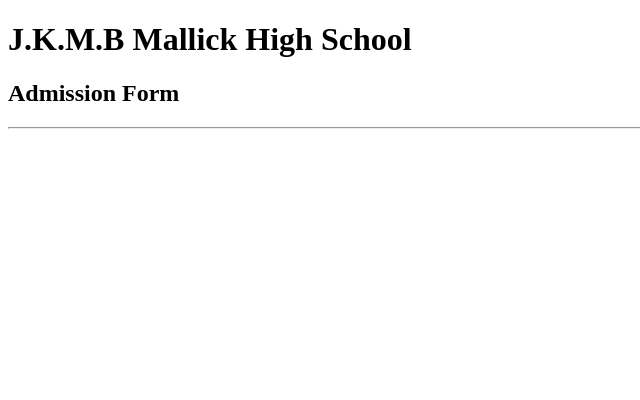
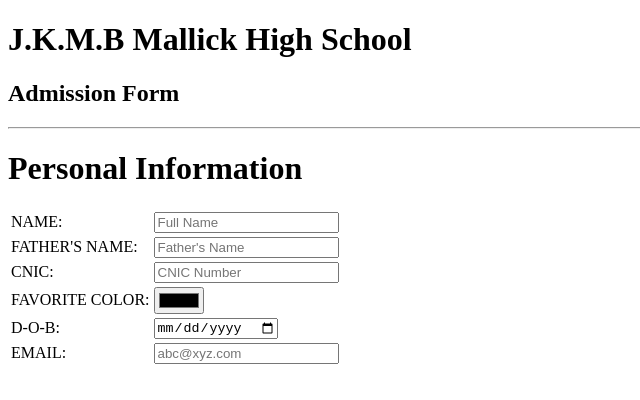
Before and after one commit to hamza-aamir-1/SMIT_Assignment_HTML_Form, a plain HTML site: page index.html in a window 1280 px wide. Shown: the whole page, without its empty margins (0-640 px from the left). Drawn offline with Linux system fonts and the light colour scheme.

Commit message:
Update index.html

```diff
--- a/index.html
+++ b/index.html
@@ -12,5 +12,37 @@
 <h2>Admission Form</h2>
 <hr>
 
+<form action="">
+<div>
+    <h1>Personal Information</h1>
+    <table>
+        <tr>
+            <td><label for="">NAME:</label></td>
+            <td><input type="text" placeholder="Full Name"></td>
+        </tr>
+        <tr>
+            <td><label for="">FATHER'S NAME:</label></td>
+            <td><input type="text" placeholder="Father's Name"></td>
+        </tr>
+        <tr>
+            <td><label for="">CNIC:</label></td>
+            <td><input type="number" placeholder="CNIC Number"></td>
+        </tr>
+        <tr>
+            <td><label for="">FAVORITE COLOR:</label></td>
+            <td><input type="color"></td>
+        </tr>
+        <tr>
+            <td><label for="">D-O-B:</label></td>
+            <td><input type="date"></td>
+        </tr>
+        <tr>
+            <td><label for="">EMAIL:</label></td>
+            <td><input type="email" placeholder="abc@xyz.com"></td>
+        </tr>
+    </table>
+</div>
+</form>
+
 </body>
 </html>
```
